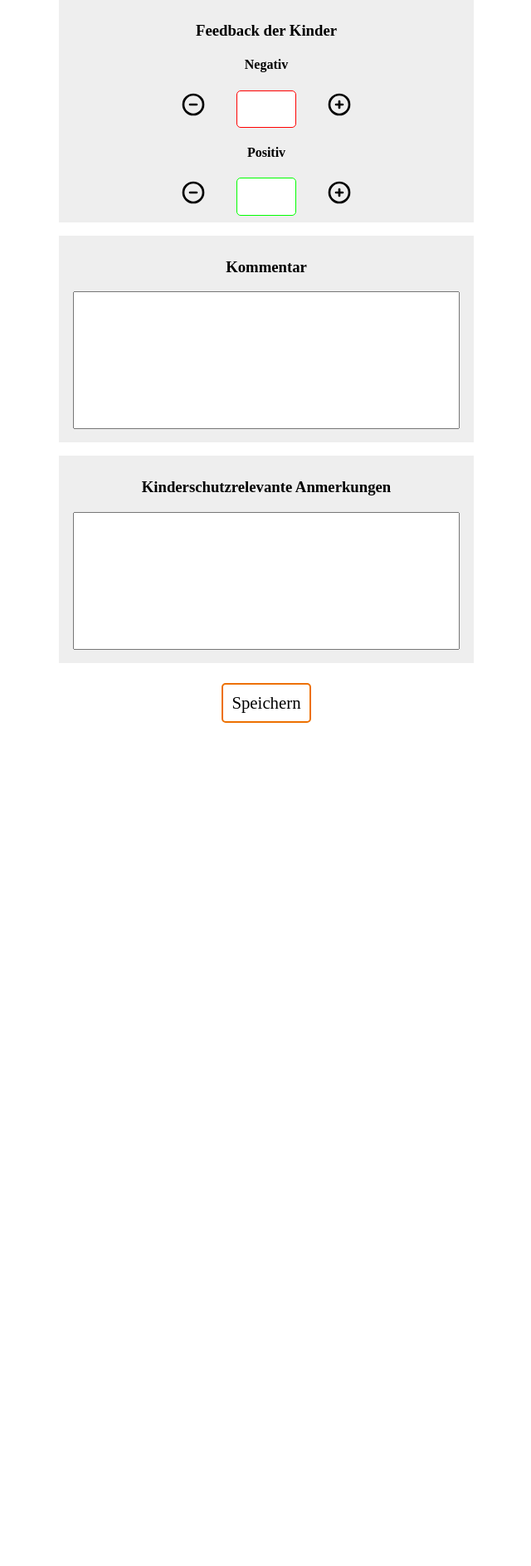
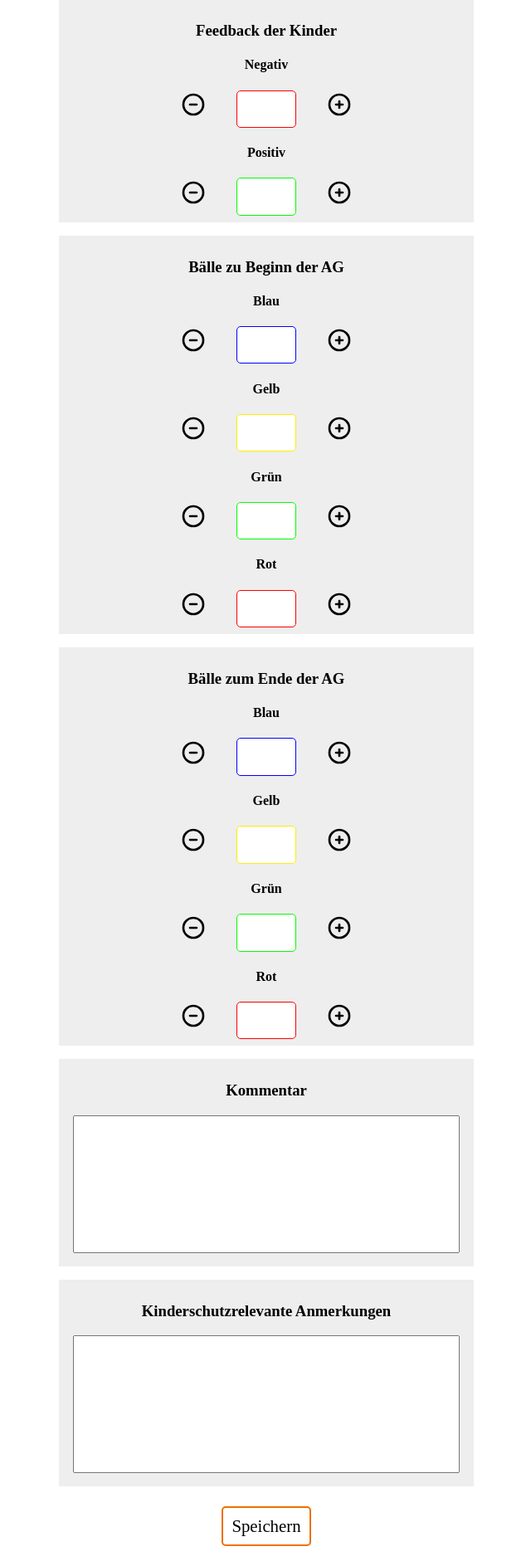
Before and after one commit to digitalfabrik/ish-goalkeeper, a Django app: template src/gui/templates/feedback.html in a window 1280 px wide. Shown: the part 458-2345 px from the top of the page at 83% size, without its empty margins (319-959 px from the left). Before the commit the page ends 1329 px from the top, so only its background shows below. Run offline with Django 3.2, Linux system fonts and the light colour scheme; the template is opened without the code that fills it, so the values that code supplies are empty; some web fonts are replaced.

Commit message:
Add start and end feedback to Feedback model

```diff
--- a/src/gui/templates/feedback.html
+++ b/src/gui/templates/feedback.html
@@ -36,14 +36,68 @@
         <h4>Negativ</h4>
         <div>
           <img src="{% static "heroicons/icon-minus-circle.svg" %}" style="width: 2em; margin-right: 2em;" onclick="document.getElementById('negative').stepDown(1);">
-          <input id="negative" name="negative" style="border: 1px solid #f00;" type="number" maxlength="2" value="{{ feedback.negative }}">
+          <input id="negative" name="negative" style="border: 1px solid #f00;" type="number" min=0 max=100 maxlength="2" value="{{ feedback.negative }}">
           <img src="{% static "heroicons/icon-plus-circle.svg" %}" style="width: 2em; margin-left: 2em;" onclick="document.getElementById('negative').stepUp(1);">
         </div>
         <h4>Positiv</h4>
         <div>
           <img src="{% static "heroicons/icon-minus-circle.svg" %}" style="width: 2em; margin-right: 2em;" onclick="document.getElementById('positive').stepDown(1);">
-          <input id="positive" name="positive" style="border: 1px solid #0f0;" type="number" maxlength="2" value="{{ feedback.positive }}">
+          <input id="positive" name="positive" style="border: 1px solid #0f0;" type="number" min=0 max=100 maxlength="2" value="{{ feedback.positive }}">
           <img src="{% static "heroicons/icon-plus-circle.svg" %}" style="width: 2em; margin-left: 2em;" onclick="document.getElementById('positive').stepUp(1);">
+        </div>
+      </div>
+      <div class="feedback-form content-item centered">
+        <h3>Bälle zu Beginn der AG</h3>
+        <h4>Blau</h4>
+        <div>
+          <img src="{% static "heroicons/icon-minus-circle.svg" %}" style="width: 2em; margin-right: 2em;" onclick="document.getElementById('start_blue').stepDown(1);">
+          <input id="start_blue" name="start_blue" style="border: 1px solid #00f;" type="number" min=0 max=100 maxlength="2" value="{{ feedback.start_blue }}">
+          <img src="{% static "heroicons/icon-plus-circle.svg" %}" style="width: 2em; margin-left: 2em;" onclick="document.getElementById('start_blue').stepUp(1);">
+        </div>
+        <h4>Gelb</h4>
+        <div>
+          <img src="{% static "heroicons/icon-minus-circle.svg" %}" style="width: 2em; margin-right: 2em;" onclick="document.getElementById('start_yellow').stepDown(1);">
+          <input id="start_yellow" name="start_yellow" style="border: 1px solid #fe0;" type="number" min=0 max=100 maxlength="2" value="{{ feedback.start_yellow }}">
+          <img src="{% static "heroicons/icon-plus-circle.svg" %}" style="width: 2em; margin-left: 2em;" onclick="document.getElementById('start_yellow').stepUp(1);">
+        </div>
+        <h4>Grün</h4>
+        <div>
+          <img src="{% static "heroicons/icon-minus-circle.svg" %}" style="width: 2em; margin-right: 2em;" onclick="document.getElementById('start_green').stepDown(1);">
+          <input id="start_green" name="start_green" style="border: 1px solid #0f0;" type="number" min=0 max=100 maxlength="2" value="{{ feedback.start_green }}">
+          <img src="{% static "heroicons/icon-plus-circle.svg" %}" style="width: 2em; margin-left: 2em;" onclick="document.getElementById('start_green').stepUp(1);">
+        </div>
+        <h4>Rot</h4>
+        <div>
+          <img src="{% static "heroicons/icon-minus-circle.svg" %}" style="width: 2em; margin-right: 2em;" onclick="document.getElementById('start_red').stepDown(1);">
+          <input id="start_red" name="start_red" style="border: 1px solid #f00;" type="number" min=0 max=100 maxlength="2" value="{{ feedback.start_red }}">
+          <img src="{% static "heroicons/icon-plus-circle.svg" %}" style="width: 2em; margin-left: 2em;" onclick="document.getElementById('start_red').stepUp(1);">
+        </div>
+      </div>
+      <div class="feedback-form content-item centered">
+        <h3>Bälle zum Ende der AG</h3>
+        <h4>Blau</h4>
+        <div>
+          <img src="{% static "heroicons/icon-minus-circle.svg" %}" style="width: 2em; margin-right: 2em;" onclick="document.getElementById('end_blue').stepDown(1);">
+          <input id="end_blue" name="end_blue" style="border: 1px solid #00f;" type="number" min=0 max=100 maxlength="2" value="{{ feedback.end_blue }}">
+          <img src="{% static "heroicons/icon-plus-circle.svg" %}" style="width: 2em; margin-left: 2em;" onclick="document.getElementById('end_blue').stepUp(1);">
+        </div>
+        <h4>Gelb</h4>
+        <div>
+          <img src="{% static "heroicons/icon-minus-circle.svg" %}" style="width: 2em; margin-right: 2em;" onclick="document.getElementById('end_yellow').stepDown(1);">
+          <input id="end_yellow" name="end_yellow" style="border: 1px solid #fe0;" type="number" min=0 max=100 maxlength="2" value="{{ feedback.end_yellow }}">
+          <img src="{% static "heroicons/icon-plus-circle.svg" %}" style="width: 2em; margin-left: 2em;" onclick="document.getElementById('end_yellow').stepUp(1);">
+        </div>
+        <h4>Grün</h4>
+        <div>
+          <img src="{% static "heroicons/icon-minus-circle.svg" %}" style="width: 2em; margin-right: 2em;" onclick="document.getElementById('end_green').stepDown(1);">
+          <input id="end_green" name="end_green" style="border: 1px solid #0f0;" type="number" min=0 max=100 maxlength="2" value="{{ feedback.end_green }}">
+          <img src="{% static "heroicons/icon-plus-circle.svg" %}" style="width: 2em; margin-left: 2em;" onclick="document.getElementById('end_green').stepUp(1);">
+        </div>
+        <h4>Rot</h4>
+        <div>
+          <img src="{% static "heroicons/icon-minus-circle.svg" %}" style="width: 2em; margin-right: 2em;" onclick="document.getElementById('end_red').stepDown(1);">
+          <input id="end_red" name="end_red" style="border: 1px solid #f00;" type="number" min=0 max=100 maxlength="2" value="{{ feedback.end_red }}">
+          <img src="{% static "heroicons/icon-plus-circle.svg" %}" style="width: 2em; margin-left: 2em;" onclick="document.getElementById('end_red').stepUp(1);">
         </div>
       </div>
       <div class="feedback-form content-item centered">
```
Also changed, not shown: src/gui/models/feedback.py (+49 -16 lines), src/gui/views/feedback.py (+8 -0 lines), src/gui/migrations/0015_auto_20210826_0838.py (added).
